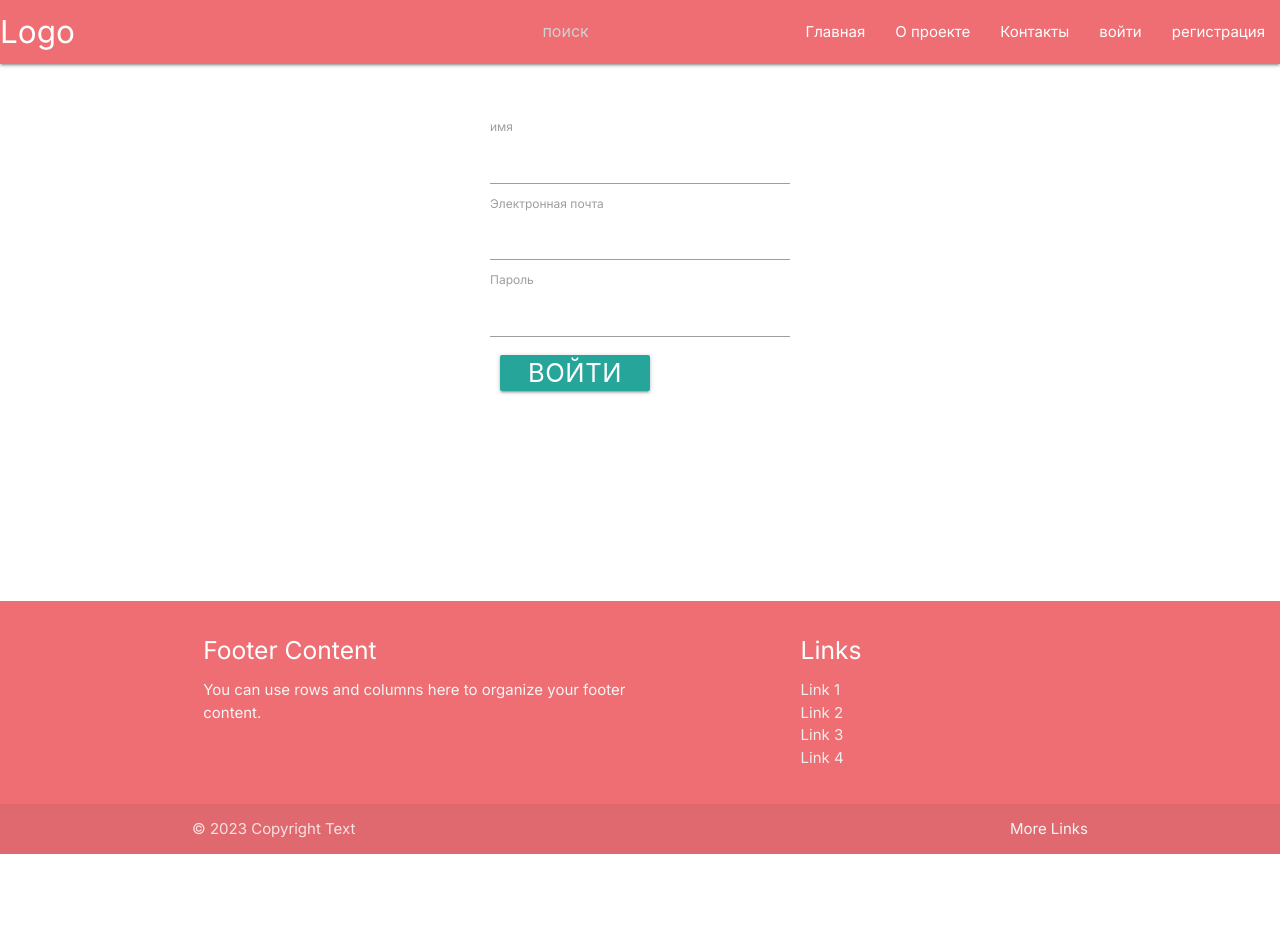
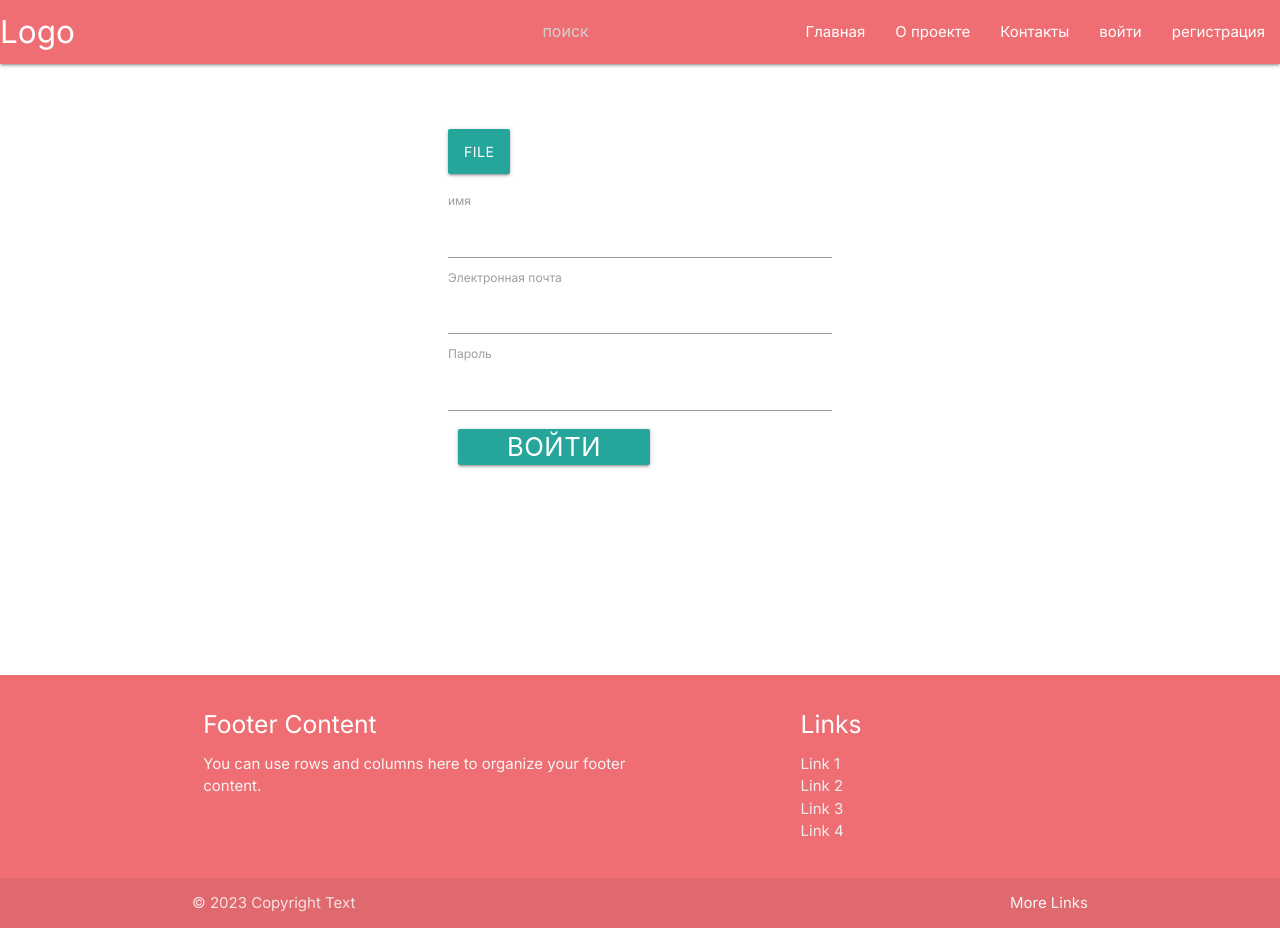
Before and after one commit to RuslanSharipov63/nextUpdate, a Next.js app: page /registration in a window 1280 px wide. Before the commit the page ends 854 px from the top, so only its background shows below. Built offline with nearby package versions, Linux system fonts and the light colour scheme.

Commit message:
create function for upload awatar user

```diff
--- a/app/layout.tsx
+++ b/app/layout.tsx
@@ -1,11 +1,9 @@
 import "./globals.css";
-/* import Document, { Head, Html, Main, NextScript } from 'next/document' */
 import Header from "@/components/Header";
 import Footer from "@/components/Footer";
 import type { Metadata } from "next";
 import { Inter } from "next/font/google";
 import { ReduxProvider } from "@/store/provider";
-/*  import { ServerStyleSheet } from 'styled-components'  */
 
 
 const inter = Inter({ subsets: ["latin"] });
--- a/app/registration/page.tsx
+++ b/app/registration/page.tsx
@@ -10,6 +10,9 @@ import Button from "@/components/Button";
 import HelperText from "@/components/HelperText";
 import LabelText from "@/components/LabelText";
 import styles from "./registration.module.css";
+import TextFieldUploads from "@/components/TextFieldUploads";
+import InfoImage from "@/components/InfoImage";
+
 
 type stateProps = {
   [x: string]: string;
@@ -25,15 +28,26 @@ const RegistrationPage = () => {
     firstName: "",
     email: "",
     password: "",
+    fileUpload: ""
   });
   const [checkEmailPass, setCheckEmailPass] = useState(true);
+  const [selectedFile, setSelectedFile] = useState<any>(null);
+  const [preView, setPreView] = useState("");
+
+  const handleUploadChange = (e: any) => {
+    setSelectedFile(null);
+    setSelectedFile(e.target.files[0]);
+    setError({ ...error, fileUpload: "" });
+    setPreView(URL.createObjectURL(e.target.files[0]));
+  };
+
 
   const handleChange = (etv: string, etn: string) => {
     setRegisterInput({
       ...registerInput,
       [etn]: etv,
     });
-    setError({ ...error, firstName: "", email: "", password: "" });
+    setError({ ...error, firstName: "", email: "", password: "", fileUpload: "" });
     setCheckEmailPass(true);
   };
   const handleFocus = (e: React.ChangeEvent<HTMLInputElement>) => {
@@ -63,7 +77,7 @@ const RegistrationPage = () => {
     }
   };
 
-  const checkAuth = (e: any) => {
+  const checkRegistration = (e: any) => {
     e.preventDefault();
     if (
       validationPassword(registerInput.password) === false ||
@@ -73,12 +87,19 @@ const RegistrationPage = () => {
       setCheckEmailPass(false);
       return;
     }
+
+    /* let dataRegistration = {
+      fileName:
+    } */
     alert("Вход разрешен");
   };
 
   return (
     <div className={styles.container} style={{ marginBottom: "200px" }}>
-      <div></div>
+      <TextFieldUploads
+          typeText={'file'}
+          funcChange={handleUploadChange}
+        />
       <form>
         <div>
           <HelperText text={checkEmailPass ? "" : "Данные некорректны"} />
@@ -116,9 +137,9 @@ const RegistrationPage = () => {
           />
           <HelperText text={error.password === "" ? null : error.password} />
         </div>
-        <Button text={"войти"} funcClick={checkAuth} />
+        <Button text={"войти"} funcClick={checkRegistration} />
       </form>
-      <div></div>
+      <div>{selectedFile && <InfoImage info={selectedFile} preView={preView} />}</div>
     </div>
   );
 };
--- a/app/registration/registration.module.css
+++ b/app/registration/registration.module.css
@@ -1,6 +1,7 @@
-.container {
+/* .container {
     display: grid;
     grid-template-columns: auto 90% auto;
+    align-items: start;
     margin: 4%;
 }
 
@@ -8,4 +9,34 @@
     .container {
         grid-template-columns: auto 300px auto;
     }
+} */
+
+
+
+.container {
+    display: flex;
+    flex-direction: column;
+    justify-content: center;
+    align-items: left !important;
+    margin: 0 auto;
+    width: 95%;
+   }
+
+
+   @media screen and (min-width: 600px) {
+    .container {
+        width: 50%;
+    }
 }
+
+@media screen and (min-width: 900px) {
+    .container {
+        width: 40%;
+    }
+}
+
+@media screen and (min-width: 1100px) {
+    .container {
+        width: 30%;
+    }
+}
--- a/components/TextFieldUploads.tsx
+++ b/components/TextFieldUploads.tsx
@@ -3,7 +3,7 @@ import { FC } from "react";
 
 type TextFieldUploadsProps = {
     typeText: string;
-    funcChange: (e: React.ChangeEvent<HTMLInputElement>) => void
+    funcChange: (e: React.ChangeEvent<HTMLInputElement>) => void;
 };
 
 const TextFieldUploads: FC<TextFieldUploadsProps> = ({
--- a/stylescomponent/ProfileCard.module.css
+++ b/stylescomponent/ProfileCard.module.css
@@ -23,6 +23,7 @@
     flex-direction: row;
     justify-content:first baseline;
     align-items: center;
+    cursor: pointer;
 }
 
 .iconText {
```
Also changed, not shown: app/api/userupload/route.ts (added, +30 -0 lines), store/RegistrationSlice.ts (added, +13 -0 lines), public/image/accounts/bear.jpg (renamed from public/image/profile/bear.jpg).
